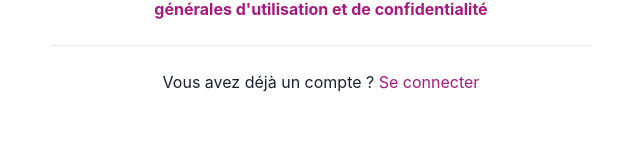
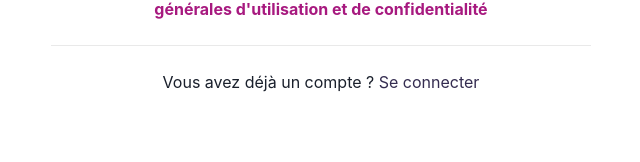
Before and after one commit to Zakari-B/Projet_WCS_3_Habble, a React (Vite) app in the folder frontend/: page / in a window 1280 px wide. Shown: the part 1159-1321 px from the top of the page, without its empty margins (319-959 px from the left). Built offline with nearby package versions, Linux system fonts and the light colour scheme.

Commit message:
Style changes and uniformization

```diff
--- a/frontend/src/components/SignupForm.jsx
+++ b/frontend/src/components/SignupForm.jsx
@@ -100,19 +100,18 @@ const signupForm = () => {
         </Button>
         <p>
           En m'inscrivant pour créer un compte, j'accepte les{" "}
-          <Link
-            to="/mentions-legales"
-            fontWeight="bold"
-            color="#A7197F"
-            _hover={{ textDecoration: "none" }}
-          >
+          <Link to="/mentions-legales" fontWeight="bold" color="#A7197F">
             Conditions générales d'utilisation et de confidentialité
           </Link>
         </p>
         <Divider />
         <p>
           Vous avez déjà un compte ?&nbsp;
-          <Link to="/login" color="#A7197F" _hover={{ textDecoration: "none" }}>
+          <Link
+            to="/login"
+            color="#342c50"
+            _hover={{ textDecoration: "none", color: "#A7197F" }}
+          >
             Se connecter
           </Link>
         </p>
```
